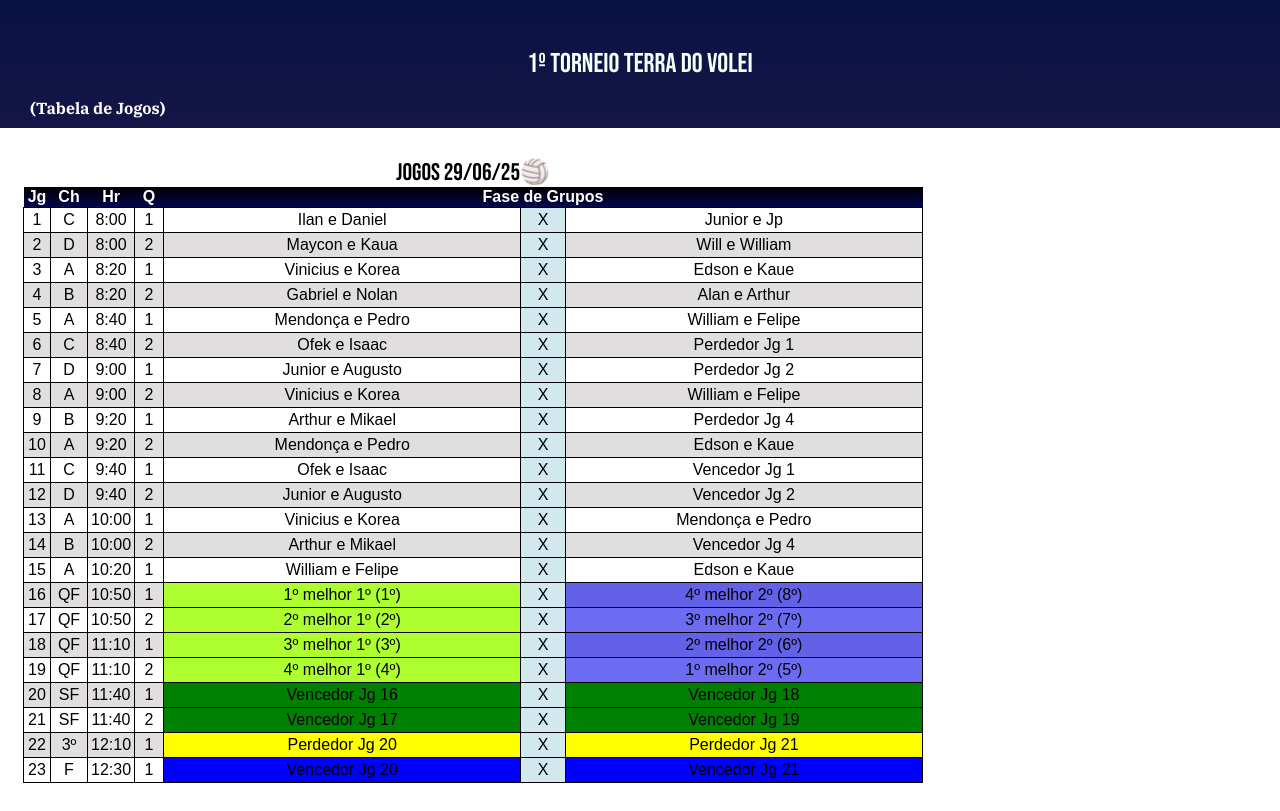
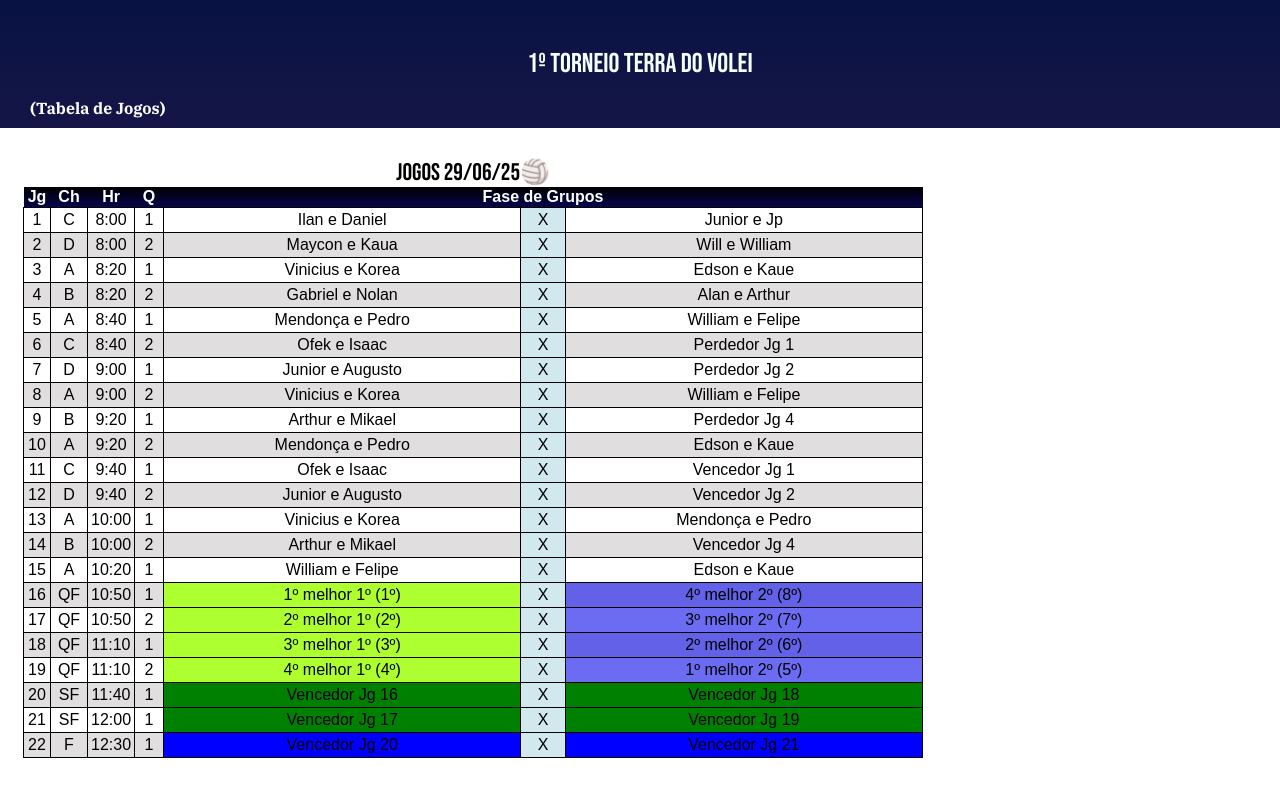
Before and after one commit to willlindo7/Open-Jijoca, a plain HTML site: page index.html in a window 1280 px wide. Drawn offline with Linux system fonts and the light colour scheme.

Commit message:
Atualizei

```diff
--- a/index.html
+++ b/index.html
@@ -207,23 +207,14 @@
                  <tr>
                     <td class="jogo">21</td>
                     <td class="chave">SF</td>
-                     <td class="hr">11:40</td>
-                    <td class="quadra">2</td>
+                     <td class="hr">12:00</td>
+                    <td class="quadra">1</td>
                     <td class="primeirosSF">Vencedor Jg 17</td>
                     <td class="XG">X</td>
                     <td class="segundosSF">Vencedor Jg 19</td>
                 </tr>
                  <tr>
                     <td class="jogo">22</td>
-                    <td class="chave">3º</td>
-                     <td class="hr">12:10</td>
-                    <td class="quadra">1</td>
-                    <td class="primeiros3">Perdedor Jg 20</td>
-                    <td class="XG">X</td>
-                    <td class="segundos3">Perdedor Jg 21</td>
-                </tr>
-                 <tr>
-                    <td class="jogo">23</td>
                     <td class="chave">F</td>
                      <td class="hr">12:30</td>
                     <td class="quadra">1</td>
```
